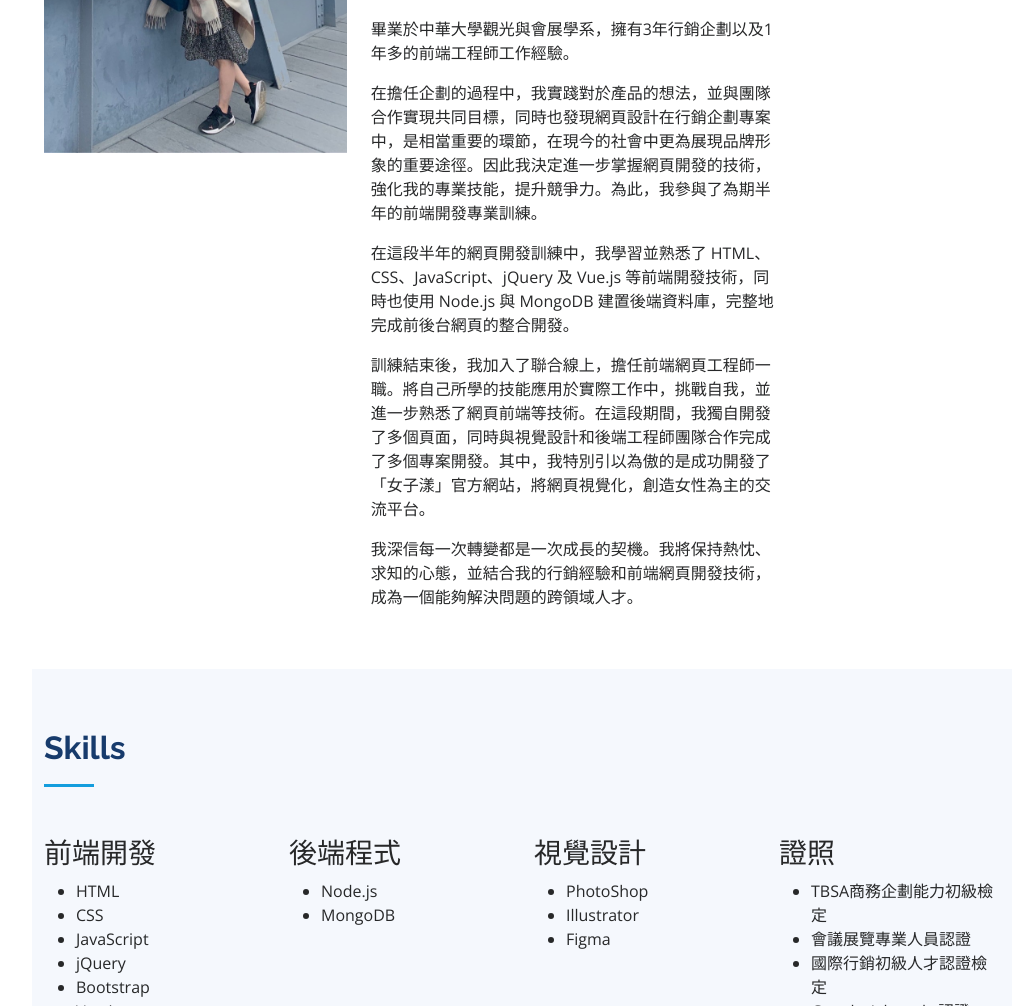
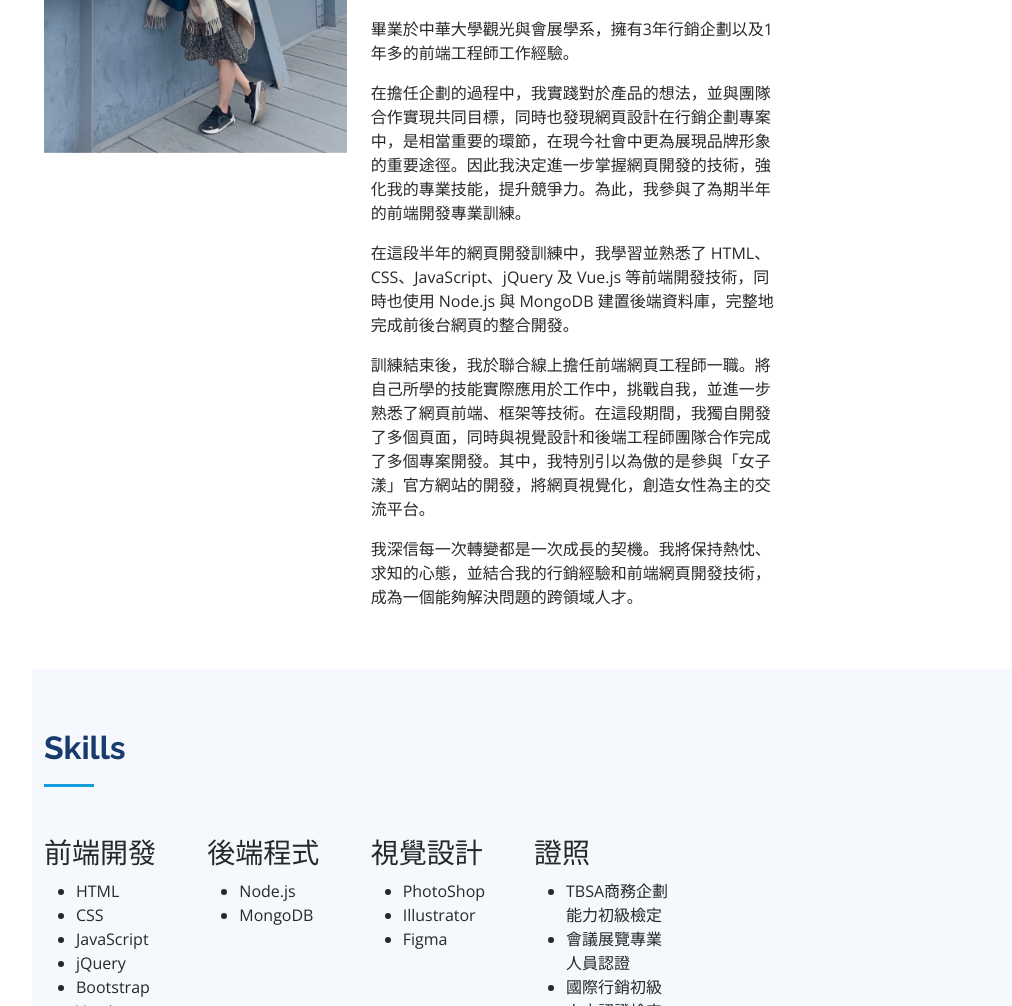
Before and after one commit to peipeilee10/Portfolio, a plain HTML site: page index.html in a window 1280 px wide. Shown: the part 1271-2277 px from the top of the page, without its empty margins (268-1280 px from the left). Drawn offline with nearby package versions, Linux system fonts and the light colour scheme.

Commit message:
update resume content

```diff
--- a/index.html
+++ b/index.html
@@ -10,8 +10,8 @@
   <meta content="" name="keywords">
 
   <!-- Favicons -->
-  <link href="assets/img/favicon.png" rel="icon">
-  <link href="assets/img/apple-touch-icon.png" rel="apple-touch-icon">
+  <!-- <link href="assets/img/favicon.png" rel="icon">
+  <link href="assets/img/apple-touch-icon.png" rel="apple-touch-icon"> -->
 
   <!-- Google Fonts -->
   <link
@@ -47,7 +47,7 @@
     <div class="d-flex flex-column">
 
       <div class="profile">
-        <img src="./assets/img/portfolio/photo.jpg" alt="" class="rounded-circle" style="object-fit: cover;">
+        <img src="./assets/img/portfolio/selfie.jpg" alt="" class="rounded-circle" style="object-fit: cover;">
         <h1 class="text-light"><a href="index.html">李蓓鈞</a></h1>
         <h1 class="text-light my-2"><a href="index.html">Lee,Pei-Chun</a></h1>
       </div>
@@ -108,13 +108,13 @@
                     畢業於中華大學觀光與會展學系，擁有3年行銷企劃以及1年多的前端工程師工作經驗。
                   </p>
                   <p>
-                    在擔任企劃的過程中，我實踐對於產品的想法，並與團隊合作實現共同目標，同時也發現網頁設計在行銷企劃專案中，是相當重要的環節，在現今的社會中更為展現品牌形象的重要途徑。因此我決定進一步掌握網頁開發的技術，強化我的專業技能，提升競爭力。為此，我參與了為期半年的前端開發專業訓練。
+                    在擔任企劃的過程中，我實踐對於產品的想法，並與團隊合作實現共同目標，同時也發現網頁設計在行銷企劃專案中，是相當重要的環節，在現今社會中更為展現品牌形象的重要途徑。因此我決定進一步掌握網頁開發的技術，強化我的專業技能，提升競爭力。為此，我參與了為期半年的前端開發專業訓練。
                   </p>
                   <p>
                     在這段半年的網頁開發訓練中，我學習並熟悉了 HTML、CSS、JavaScript、jQuery 及 Vue.js 等前端開發技術，同時也使用 Node.js 與 MongoDB 建置後端資料庫，完整地完成前後台網頁的整合開發。
                   </p>
                   <p>
-                    訓練結束後，我加入了聯合線上，擔任前端網頁工程師一職。將自己所學的技能應用於實際工作中，挑戰自我，並進一步熟悉了網頁前端等技術。在這段期間，我獨自開發了多個頁面，同時與視覺設計和後端工程師團隊合作完成了多個專案開發。其中，我特別引以為傲的是成功開發了「女子漾」官方網站，將網頁視覺化，創造女性為主的交流平台。
+                    訓練結束後，我於聯合線上擔任前端網頁工程師一職。將自己所學的技能實際應用於工作中，挑戰自我，並進一步熟悉了網頁前端、框架等技術。在這段期間，我獨自開發了多個頁面，同時與視覺設計和後端工程師團隊合作完成了多個專案開發。其中，我特別引以為傲的是參與「女子漾」官方網站的開發，將網頁視覺化，創造女性為主的交流平台。
                   </p>
                   <p>
                     我深信每一次轉變都是一次成長的契機。我將保持熱忱、求知的心態，並結合我的行銷經驗和前端網頁開發技術，成為一個能夠解決問題的跨領域人才。
@@ -141,7 +141,7 @@
 
         <div class="row skills-content justify-center">
 
-          <div class="col-lg-3" data-aos="fade-up">
+          <div class="col-lg-2" data-aos="fade-up">
             <h3>前端開發</h3>
             <ul>
               <li>HTML</li>
@@ -154,7 +154,7 @@
             </ul>
           </div>
 
-          <div class="col-lg-3" data-aos="fade-up" data-aos-delay="100">
+          <div class="col-lg-2" data-aos="fade-up" data-aos-delay="100">
             <h3>後端程式</h3>
             <ul>
               <li>Node.js</li>
@@ -162,7 +162,7 @@
             </ul>
           </div>
 
-          <div class="col-lg-3" data-aos="fade-up" data-aos-delay="100">
+          <div class="col-lg-2" data-aos="fade-up" data-aos-delay="100">
             <h3>視覺設計</h3>
             <ul>
               <li>PhotoShop</li>
@@ -171,7 +171,7 @@
             </ul>
           </div>
 
-          <div class="col-lg-3" data-aos="fade-up" data-aos-delay="100">
+          <div class="col-lg-2" data-aos="fade-up" data-aos-delay="100">
             <h3>證照</h3>
             <ul>
               <li>TBSA商務企劃能力初級檢定</li>
```
